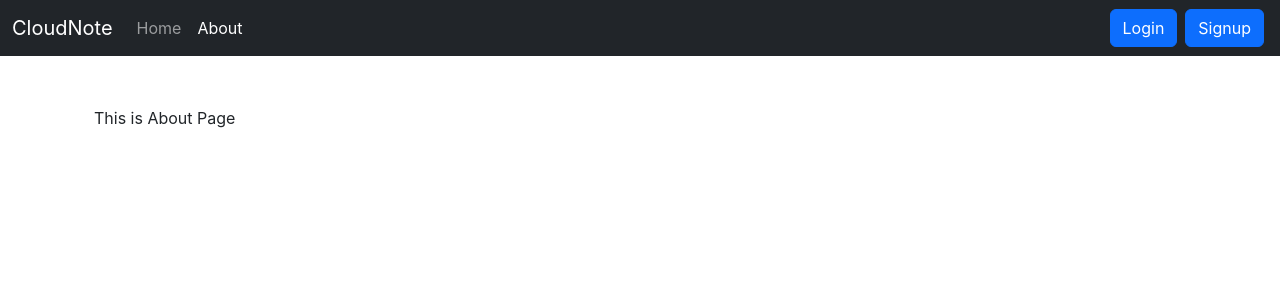
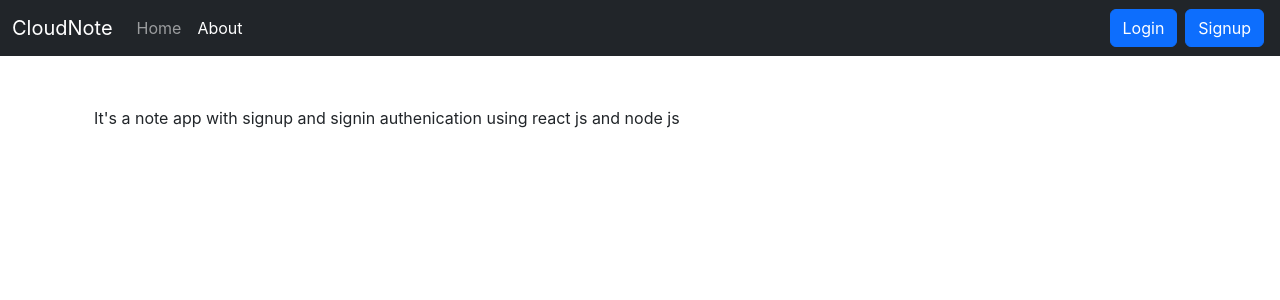
Before and after one commit to NavneeshYadav/CloudNote, a React (Create React App) app: page /about in a window 1280 px wide. Shown: the top 300 px of the page. Built offline with nearby package versions, Linux system fonts and the light colour scheme.

Commit message:
completed

```diff
--- a/src/components/About.js
+++ b/src/components/About.js
@@ -2,7 +2,7 @@ import React from "react";
 // import noteContext from "../context/notes/noteContext";
 const About = () => {
   // const a = useContext(noteContext);
-  return <div className="container">This is About Page</div>;
+  return <div className="container">It's a note app with signup and signin authenication using react js and node js</div>;
 };
 
 export default About;
```
